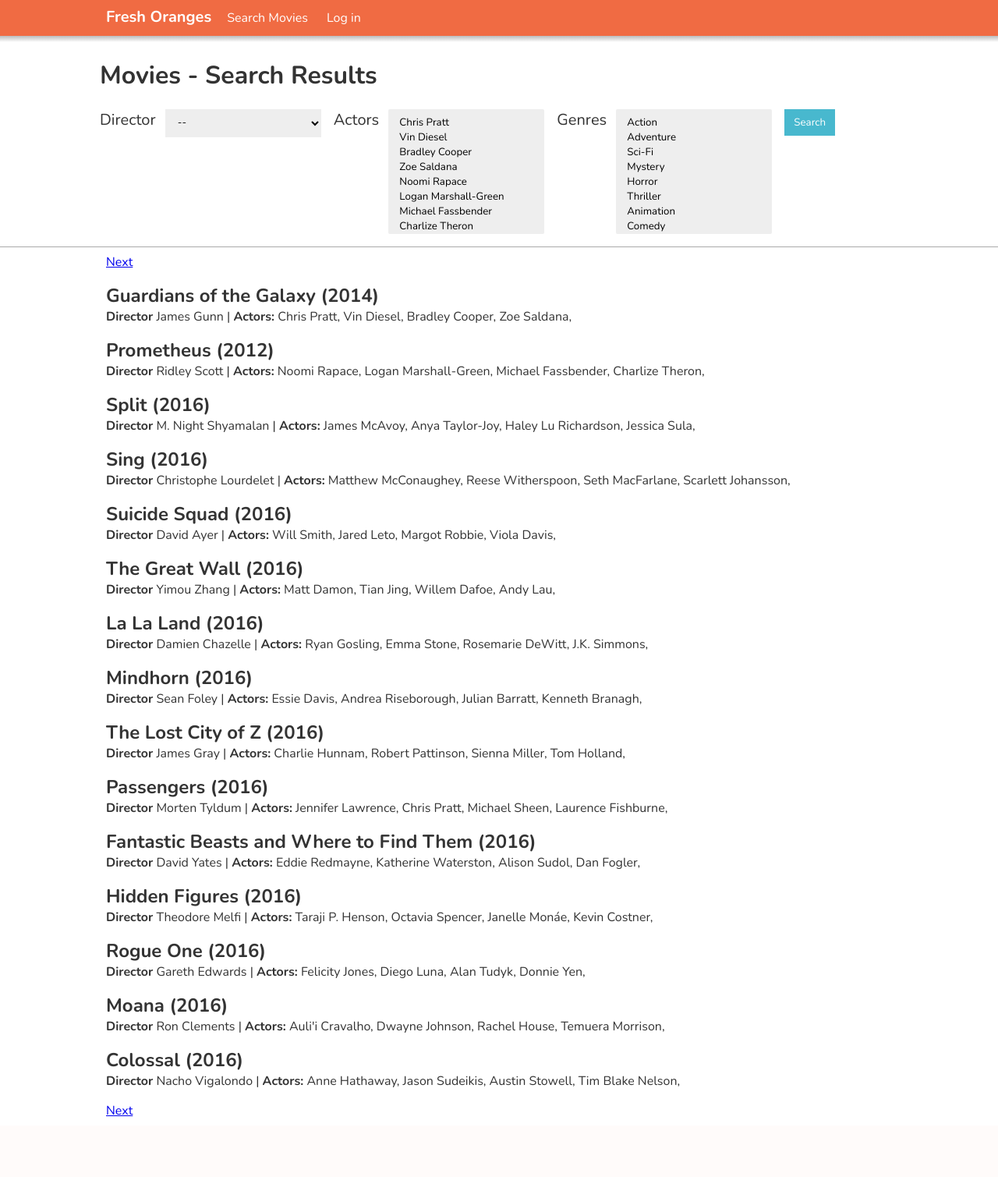
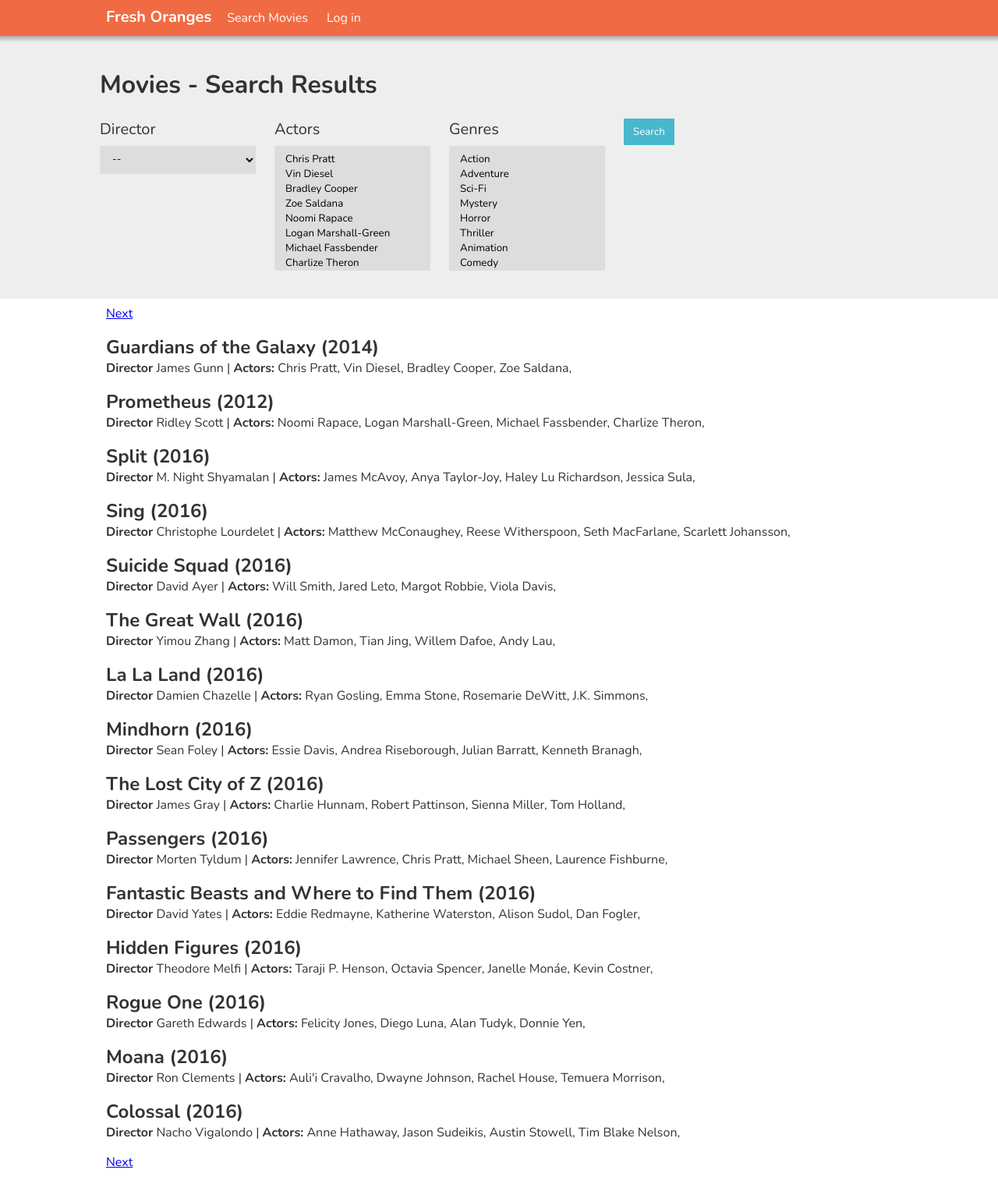
Before and after one commit to TheImaginaryOne/movies-py, a Flask app: page /movies in a window 1280 px wide. Shown: the whole page at 78% size. Before the commit the page ends 1431 px from the top, so only its background shows below. Run offline with Flask 2, Linux system fonts and the light colour scheme.

Commit message:
Edit movies html

```diff
--- a/static/style.css
+++ b/static/style.css
@@ -17,8 +17,9 @@ body {
     display: block;
     width: 100%;
     height: 8px;
-    background-image: linear-gradient(to bottom, #bbbbbbff, #00000000);
+    background-image: linear-gradient(to bottom, #aaaaaaff, #00000000);
     content: "";
+    position: absolute;
 }
 .top-menu-title {
     padding: 8px;
@@ -43,7 +44,8 @@ body {
     padding: 0 10%;
 }
 .top-block {
-    border-bottom: 1px solid #aaa;
+    background-color: #eee;
+    padding: 20px 0;
 }
 .grey-background {
     background-color: #eee;
@@ -51,15 +53,15 @@ body {
 /* search form */
 .search-form-container {
     display: flex;
-    flex-direction: row;
 }
-.search-form-item {
-    padding-right: 16px;
+.search-form-container > .search-form-item {
+    display: block;
+    padding-right: 24px;
 }
 .search-form-label {
-    padding-right: 8px;
-    padding-top: 4px;
+    display: block;
     font-size: 20px;
+    padding-bottom: 8px;
     vertical-align: top;
 }
 /* on movie page*/
@@ -153,7 +155,7 @@ body {
 }
 input[type=text], input[type=password], select, textarea {
     border: none;
-    background-color: #eee;
+    background-color: #ddd;
     padding: 8px 12px;
     font-family: 'Nunito', sans-serif;
 }
--- a/web/templates/movies.html
+++ b/web/templates/movies.html
@@ -1,10 +1,11 @@
 {% extends "base.html" %}
 {% import "pagination.html" as pagination %}
 {% block content %}
+<div class="top-block">
     <div class="content">
         <h1>Movies - Search Results</h1>
     </div>
-<div class="content top-block">
+    <div class="content">
         <form method="get" action="{{ url_for('movies.show') }}">
         <div class="search-form-container">
             <div class="search-form-item">
@@ -24,6 +25,7 @@
             </div>
         </div>
         </form>
+    </div>
 </div>
 <div class="content">
     <div class="pagination-container">
```
Lines whose indentation alone changed are shown as unchanged.
